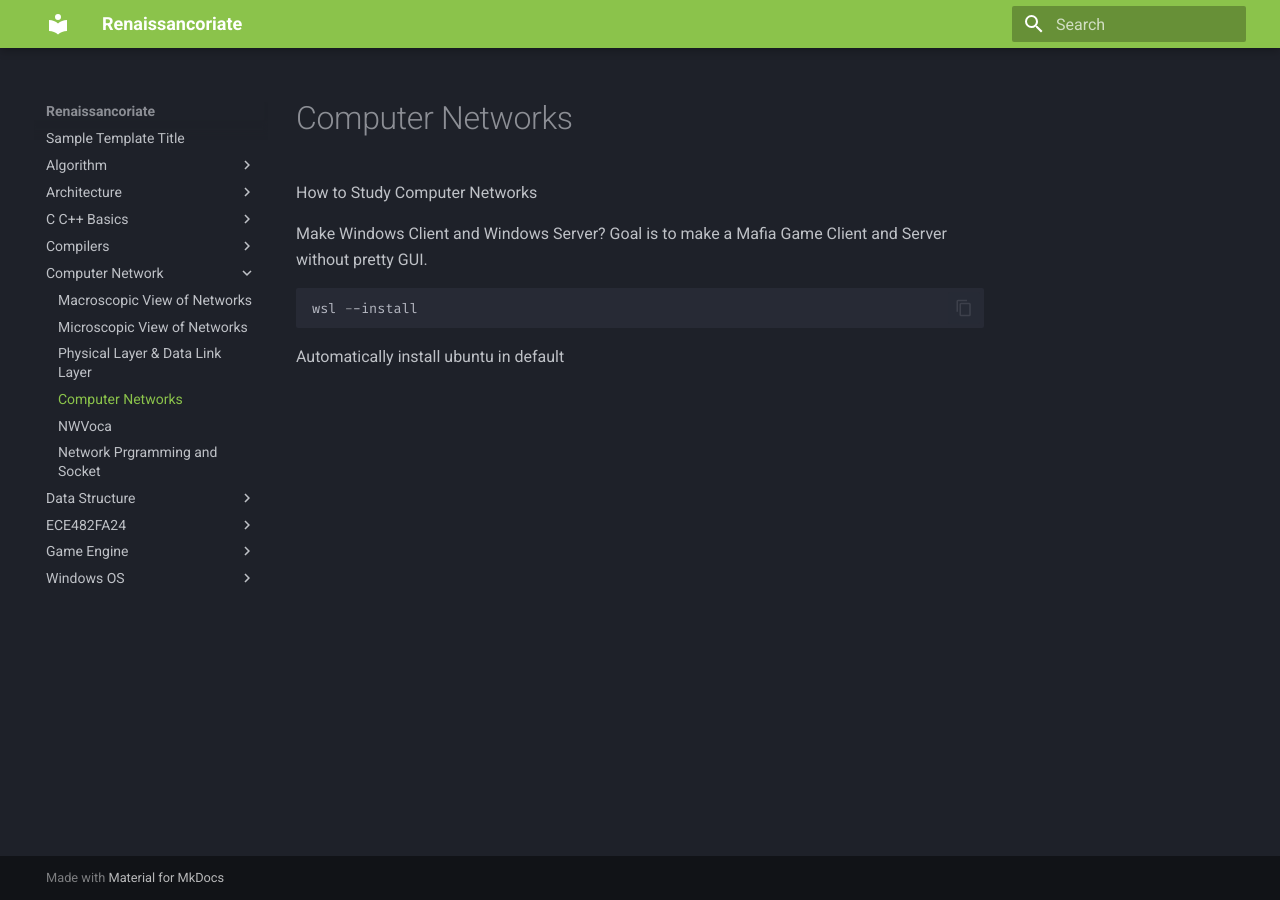
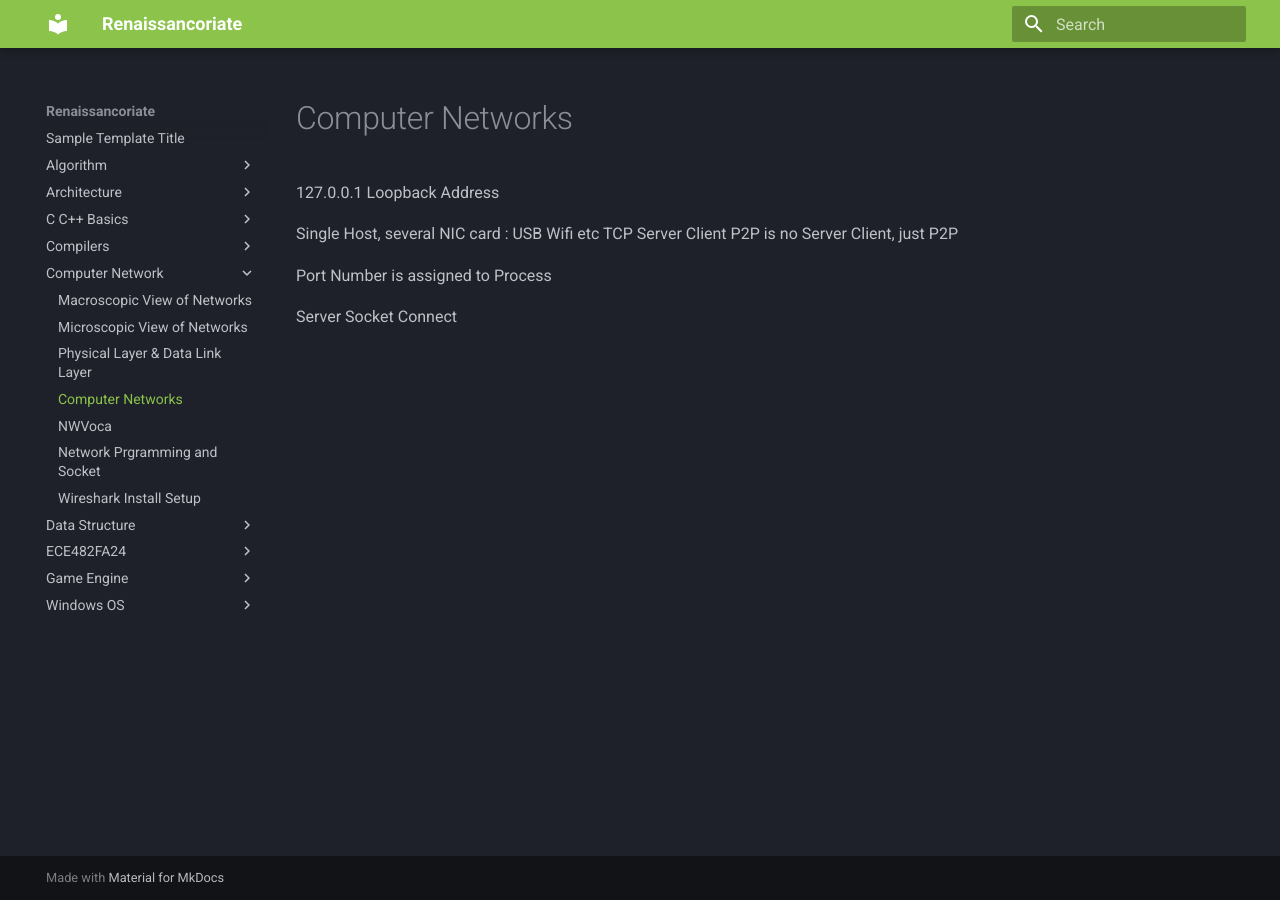
Before and after one commit to renaissancor/renaissancor.github.io, an MkDocs documentation site: the page built from docs/Computer_Network/NW1.md, in a window 1280 px wide. Built offline with MkDocs 1.6.1 and Material for MkDocs 9.7.7, drawn with Linux system fonts in a browser that asks for light colours.

````diff
--- a/docs/Computer_Network/NW1.md
+++ b/docs/Computer_Network/NW1.md
@@ -1,11 +1,11 @@
 # Computer Networks
 
-How to Study Computer Networks
+127.0.0.1 Loopback Address
 
-Make Windows Client and Windows Server?
-Goal is to make a Mafia Game Client and Server without pretty GUI.
+Single Host, several NIC card : USB Wifi etc
+TCP Server Client
+P2P is no Server Client, just P2P
 
-```powershell
-wsl --install
-```
-Automatically install ubuntu in default
+Port Number is assigned to Process
+
+Server Socket Connect
````
Also changed, not shown: docs/Computer_Network/NW0504.md (+6 -5 lines), docs/Computer_Network/Wireshark.md (added, +69 -0 lines).
